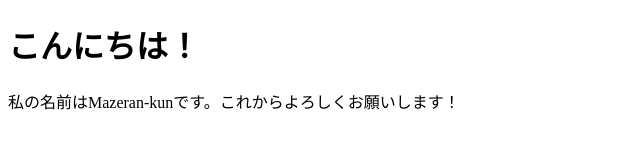
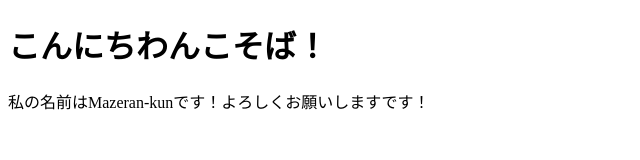
Before and after one commit to mct-joken/git2025, a website: page public/Mazeran-kun/index.html in a window 1280 px wide. Shown: the whole page, without its empty margins (0-640 px from the left). Drawn offline with Linux system fonts and the light colour scheme.

```diff
--- a/public/Mazeran-kun/index.html
+++ b/public/Mazeran-kun/index.html
@@ -6,7 +6,7 @@
         <title>Mazeran-kunの自己紹介</title>
     </head>
     <body>
-        <h1>こんにちは！</h1>
-        <p>私の名前はMazeran-kunです。これからよろしくお願いします！</p>
+        <h1>こんにちわんこそば！</h1>
+        <p>私の名前はMazeran-kunです！よろしくお願いしますです！</p>
     </body>
 </html>
```
